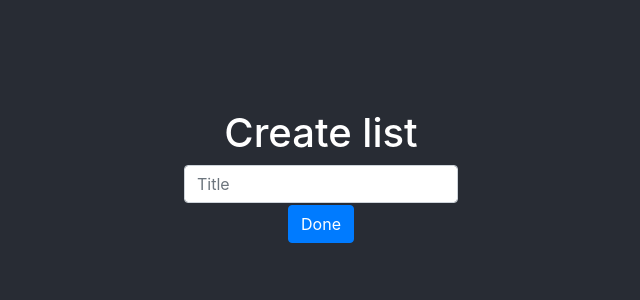
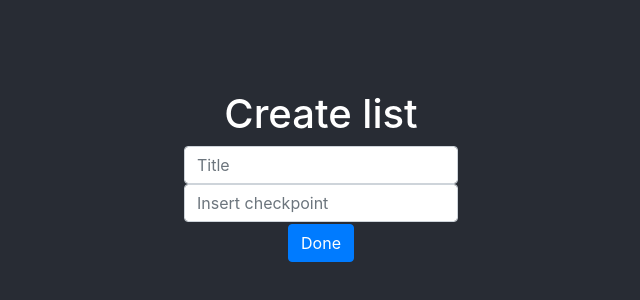
Before and after one commit to educorzo/Tasky, a React app: page / in a window 1280 px wide. Shown: the part 224-524 px from the top of the page, without its empty margins (319-959 px from the left). Built offline with nearby package versions, Linux system fonts and the light colour scheme.

Commit message:
Adding first checkpoint

```diff
--- a/src/CheckpointList.js
+++ b/src/CheckpointList.js
@@ -3,10 +3,14 @@ import PropTypes from 'prop-types';
 
 export default function CheckpointList(props) {
   return (
-    <h1>{props.title}</h1>
+    <div>
+      <h1>{props.title}</h1>
+      <h2>{props.checkpoint}</h2>
+    </div>
   );
 }
 
 CheckpointList.propTypes = {
-  title: PropTypes.string.isRequired
+  title: PropTypes.string.isRequired,
+  checkpoint: PropTypes.string.isRequired
 };
--- a/src/CheckpointListForm.js
+++ b/src/CheckpointListForm.js
@@ -4,10 +4,11 @@ import PropTypes from 'prop-types';
 
 export default function CheckpointListForm(props) {
   const [title, setTitle] = useState('');
+  const [checkpoint, setCheckpoint] = useState('');
 
   function submited(e) {
     e.preventDefault();
-    props.onSubmit(title);
+    props.onSubmit(title, checkpoint);
   }
 
   return (
@@ -15,6 +16,8 @@ export default function CheckpointListForm(props) {
       <h1>Create list</h1>
       <Form className='CheckpointListForm' onSubmit={submited}>
         <Form.Control placeholder='Title' maxLength='20' value={title} onChange={e => setTitle(e.target.value)} name='title'></Form.Control>
+        <Form.Control placeholder='Insert checkpoint' maxLength='40'
+          value={checkpoint} onChange={e => setCheckpoint(e.target.value)} name='checkpoint'></Form.Control>
         <Button type='submit'>Done</Button>
       </Form>
     </div>
--- a/src/Planner.js
+++ b/src/Planner.js
@@ -5,15 +5,17 @@ import CheckpointListForm from './CheckpointListForm.js';
 export default function Planner() {
   const [done, setDone] = useState(false);
   const [title, setTitle] = useState('');
+  const [checkpoint, setCheckpoint] = useState('');
 
-  function onSubmit(titleInput) {
+  function onSubmit(titleInput, checkpointInput) {
     setTitle(titleInput);
+    setCheckpoint(checkpointInput);
     setDone(!done);
   }
 
   return (
     <div>
-      {done ? (<CheckpointList title={title} />) : (<CheckpointListForm onSubmit={onSubmit}/>)}
+      {done ? (<CheckpointList title={title} checkpoint={checkpoint}/>) : (<CheckpointListForm onSubmit={onSubmit}/>)}
     </div>
   );
 }
```
Also changed, not shown: 1 other file (tests, documents, lock files or other folders).
